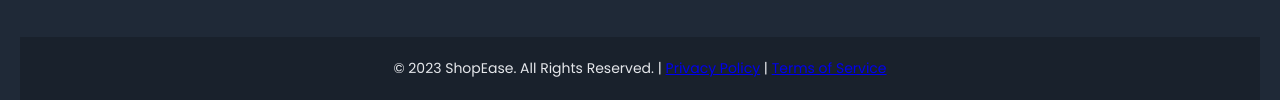
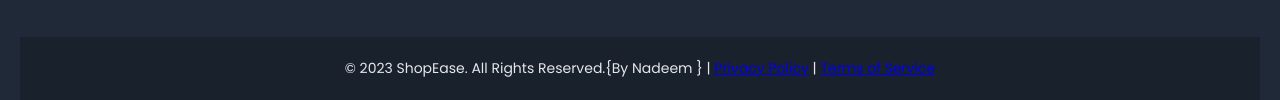
Before and after one commit to rambonm/ECommerce-Website, a plain HTML site: page index.html in a window 1280 px wide. Shown: the part 3668-3768 px from the top of the page. Drawn offline with Linux system fonts and the light colour scheme.

Commit message:
Update index.html

```diff
--- a/index.html
+++ b/index.html
@@ -1415,7 +1415,7 @@
             </div>
 
             <div class="footer-bottom">
-                <p>&copy; 2023 ShopEase. All Rights Reserved. | <a href="#">Privacy Policy</a> | <a href="#">Terms of Service</a></p>
+                <p>&copy; 2023 ShopEase. All Rights Reserved.{By Nadeem } | <a href="#">Privacy Policy</a> | <a href="#">Terms of Service</a></p>
             </div>
         </div>
     </footer>
```
